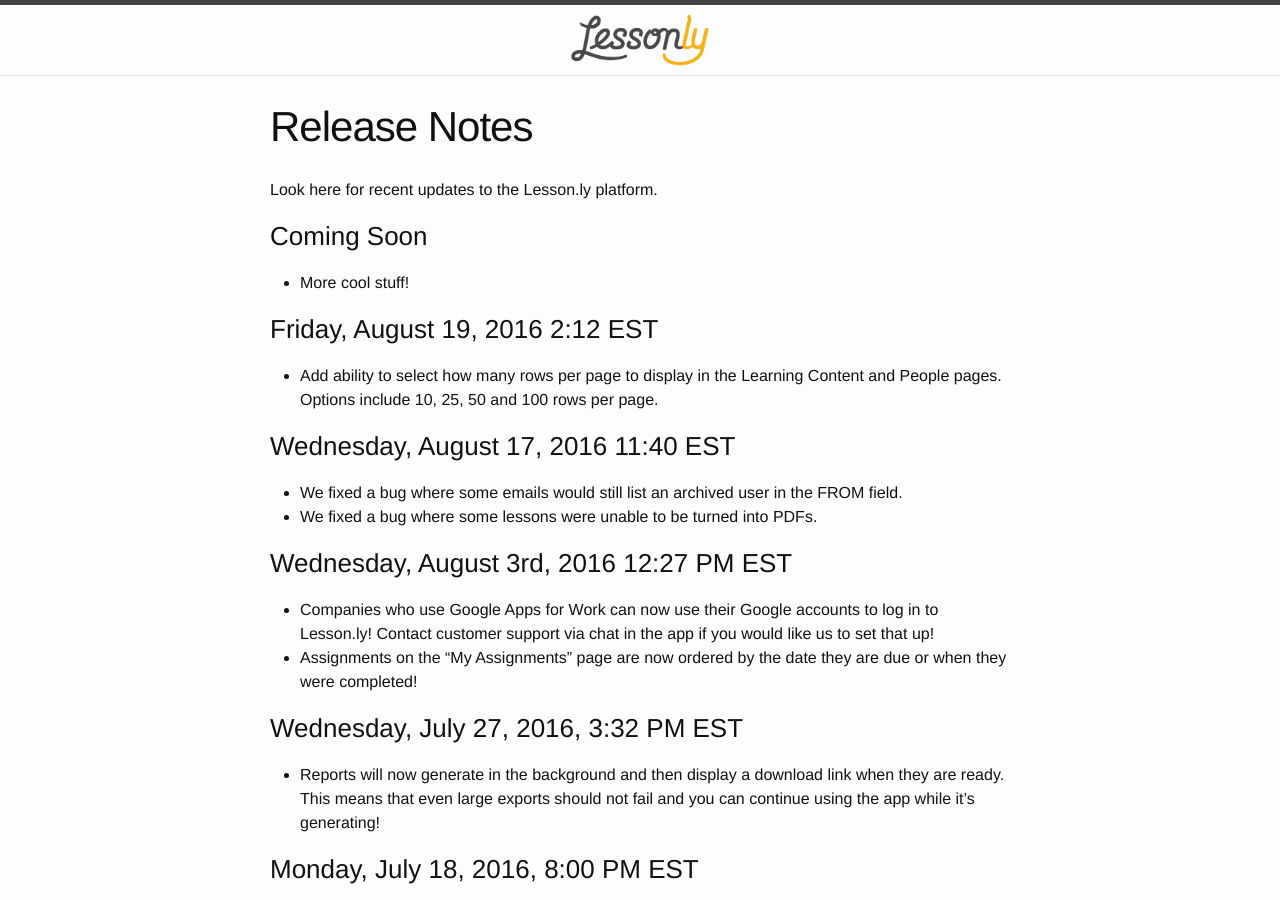
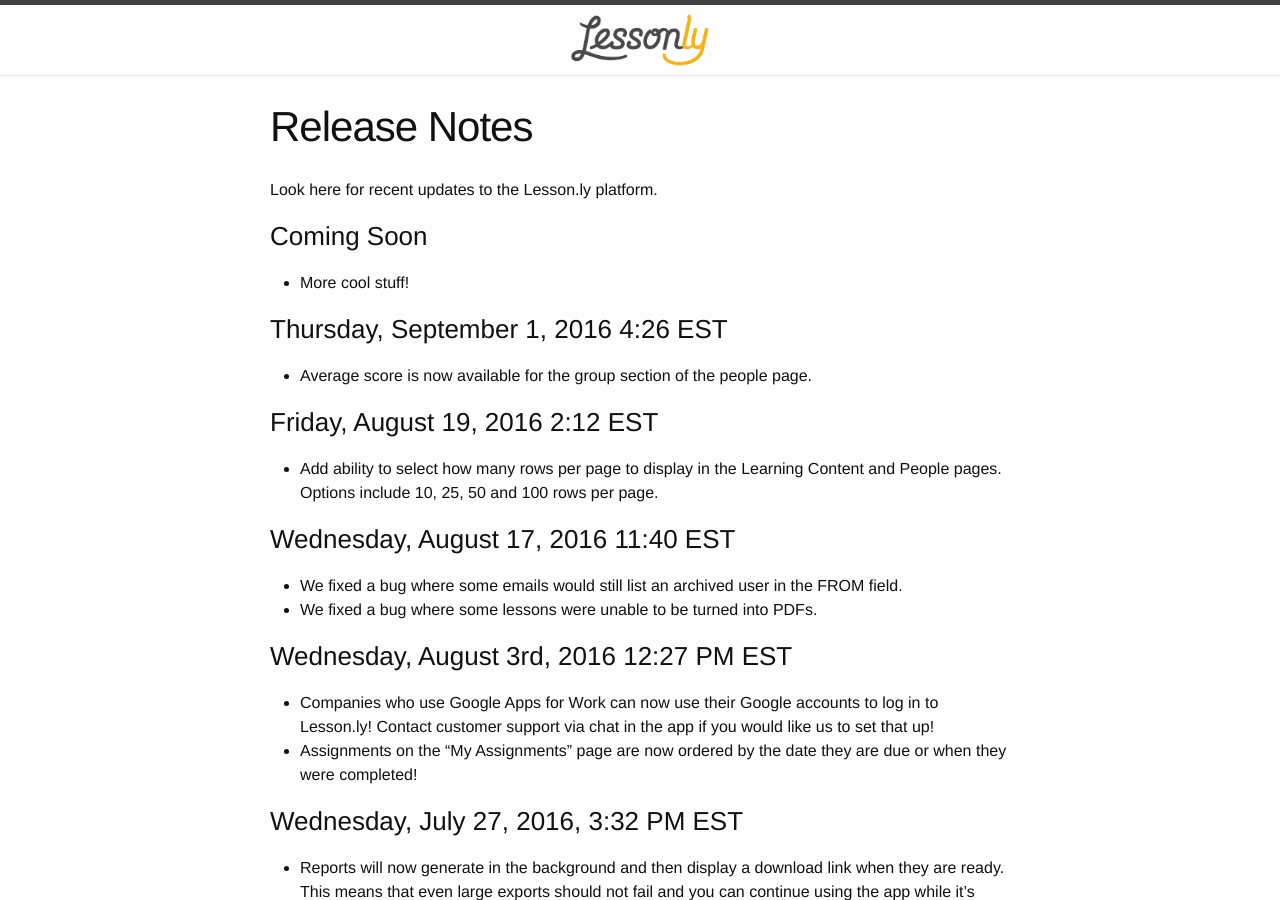
Before and after one commit to isabella232/lessonly.github.io, a Jekyll site: the page built from release-notes.md, in a window 1280 px wide and 900 px high. Built offline with Jekyll 4.4.1, drawn with Linux system fonts in a browser that asks for light colours.

Commit message:
Update release-notes.md

```diff
--- a/release-notes.md
+++ b/release-notes.md
@@ -8,6 +8,10 @@
 
 ### Coming Soon
 - More cool stuff!
+
+### Thursday, September 1, 2016 4:26 EST
+
+- Average score is now available for the group section of the people page.
 
 ### Friday, August 19, 2016 2:12 EST
 
```
